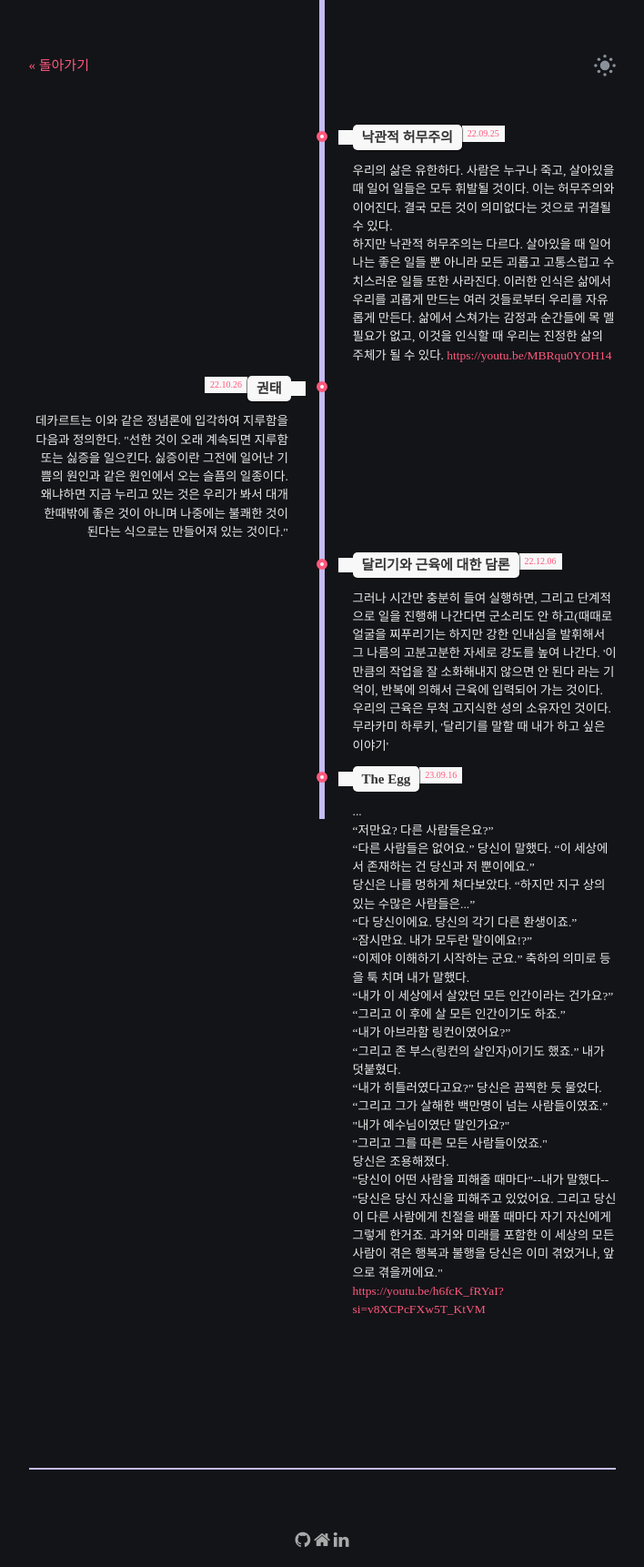
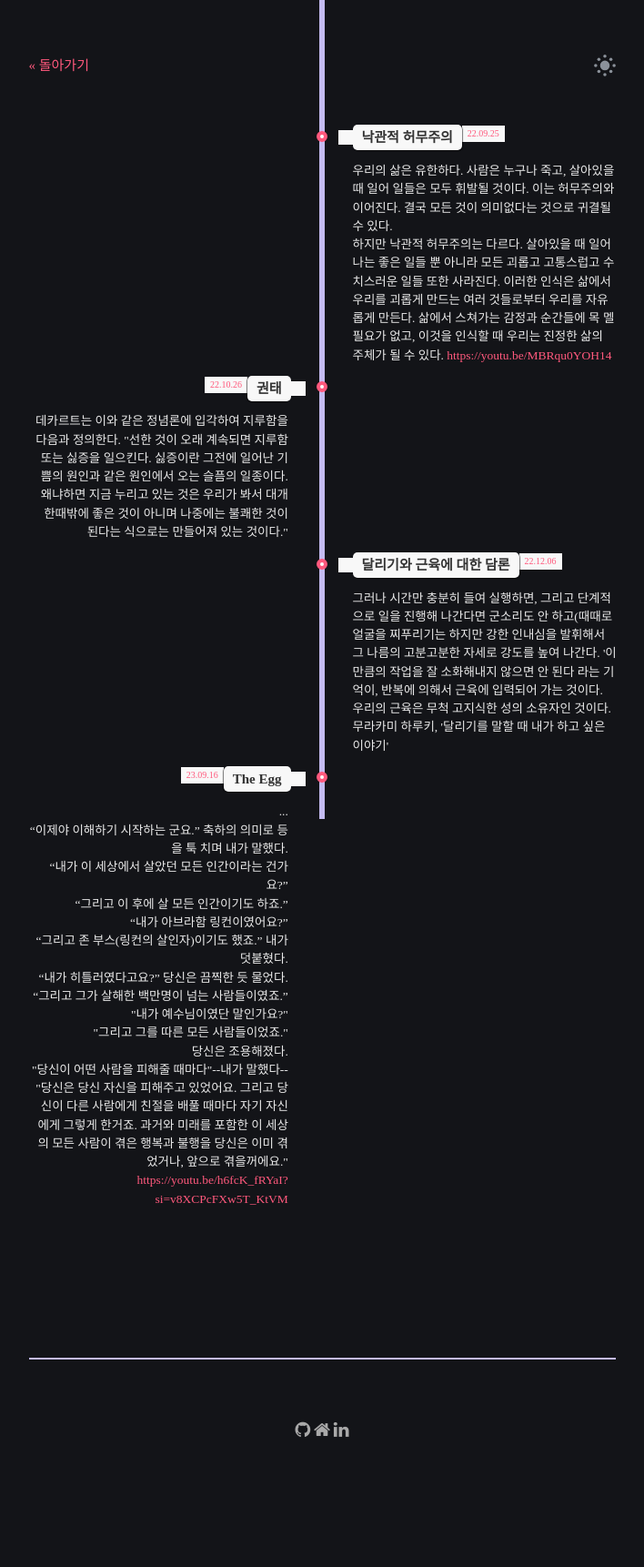
Before and after one commit to Bloofer/Bloofer.github.io, a Jekyll site: the page built from about.html, in a window 1280 px wide. Shown: the whole page at 91% size, without its empty margins (286-994 px from the left). Built offline with Jekyll 4.4.1, drawn with Linux system fonts in a browser that asks for light colours; some web fonts are replaced; after the commit the page ends 1601 px from its top, so only the background shows below that.

Commit message:
Update about.html

```diff
--- a/about.html
+++ b/about.html
@@ -69,18 +69,13 @@ layout: default
 
         <!-- Item 4 -->
         <li>
-            <div class="direction-r">
+            <div class="direction-l">
                 <div class="flag-wrapper">
                     <span class="flag">The Egg</span>
                     <span class="time-wrapper"><span class="time">23.09.16</span></span>
                 </div>
                 <div class="desc">
                   ...<br>
-                  “저만요? 다른 사람들은요?”<br>
-                  “다른 사람들은 없어요.” 당신이 말했다. “이 세상에서 존재하는 건 당신과 저 뿐이에요.”<br>
-                  당신은 나를 멍하게 쳐다보았다. “하지만 지구 상의 있는 수많은 사람들은...”<br>
-                  “다 당신이에요. 당신의 각기 다른 환생이죠.”<br>
-                  “잠시만요. 내가 모두란 말이에요!?”<br>
                   “이제야 이해하기 시작하는 군요.” 축하의 의미로 등을 툭 치며 내가 말했다.<br>
                   “내가 이 세상에서 살았던 모든 인간이라는 건가요?”<br>
                   “그리고 이 후에 살 모든 인간이기도 하죠.”<br>
```
